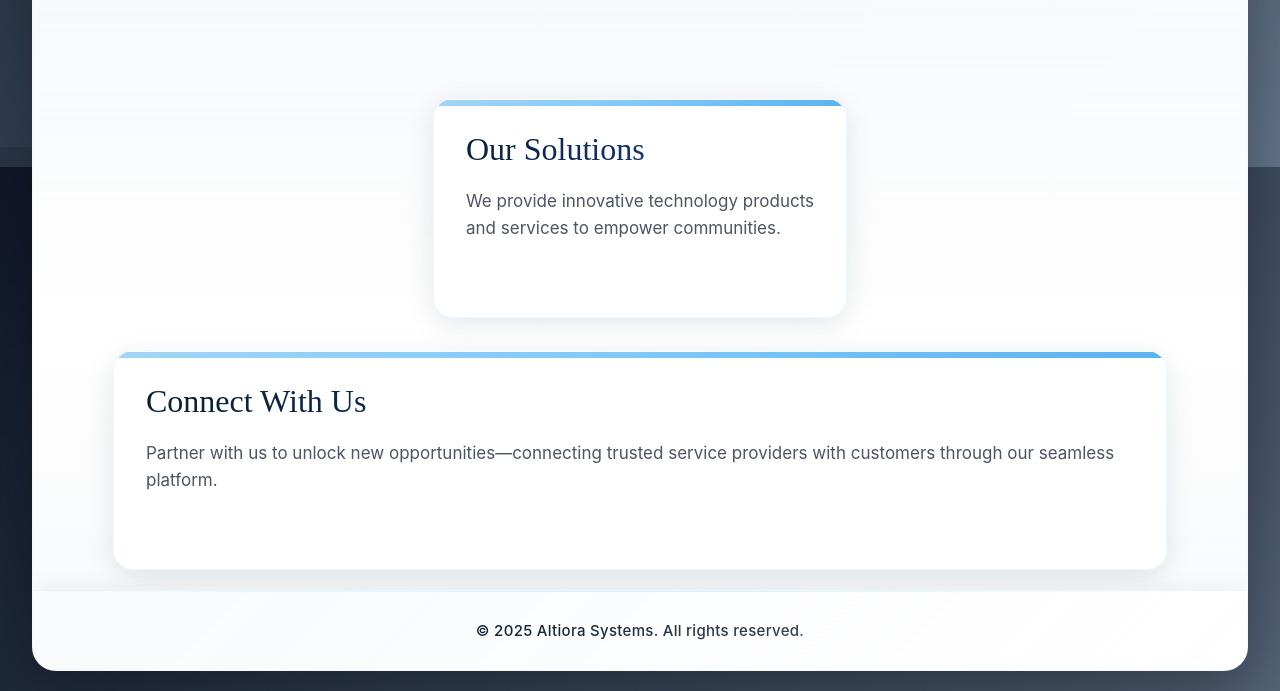
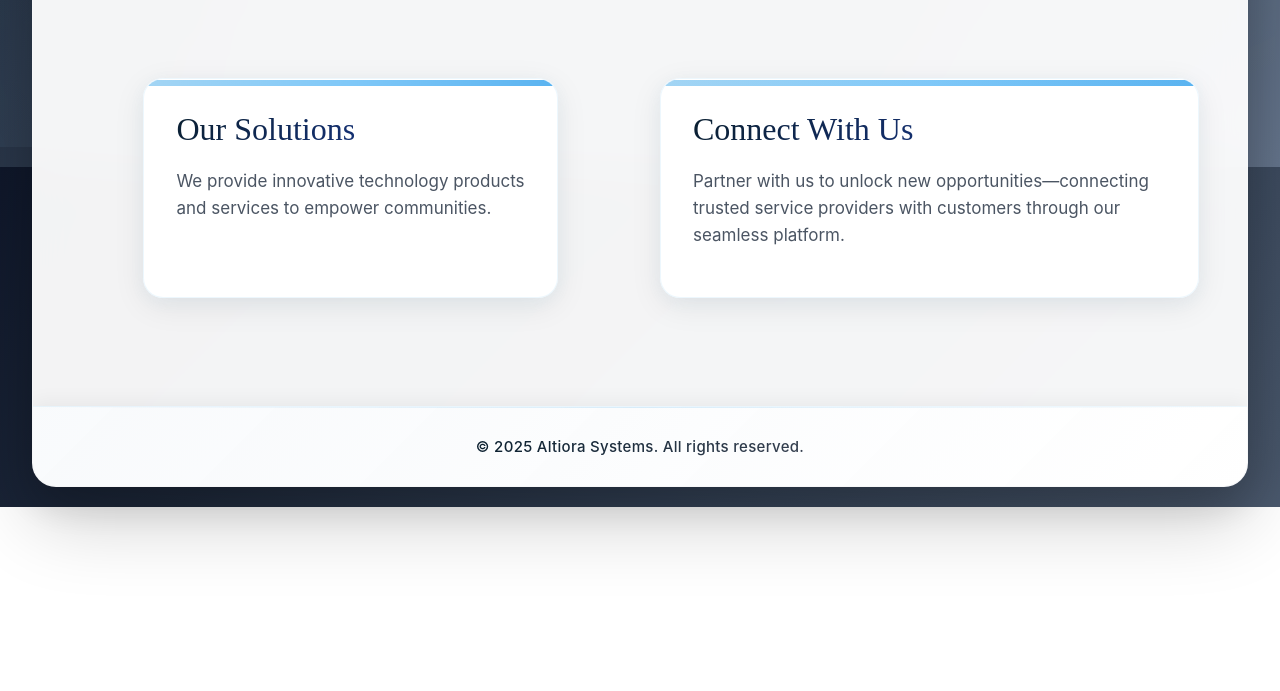
Before and after one commit to Altiora-Systems/altiorawebsite, a plain HTML site: page index.html in a window 1280 px wide. Shown: the part 633-1324 px from the top of the page. After the commit the page ends 1140 px from the top, so only its background shows below. Drawn offline with Linux system fonts and the light colour scheme; a web font is replaced by a local one.

Commit message:
Fixed solution-card display

```diff
--- a/css/style.css
+++ b/css/style.css
@@ -683,19 +683,20 @@ body::before {
 
 /* Solutions Section */
 .solutions-section {
-    display: flex;
-    flex-direction: row;
-    flex-wrap: wrap;
-    gap: 32px;
-    justify-content: center;
-    align-items: stretch;
-    position: relative;
-    overflow: hidden;
-    padding: 100px 80px;
-    background: linear-gradient(180deg,
-        rgba(248, 250, 252, 0.8) 0%,
-        rgba(255, 255, 255, 0.95) 50%,
-        rgba(248, 250, 252, 0.8) 100%);
+    display: grid;
+    grid-template-columns: 1fr; /* Default to stacking on smaller screens */
+    gap: 40px;
+    padding: 80px 48px;
+    justify-items: center;
+    align-items: flex-start;
+    position: relative;
+    z-index: 2;
+}
+
+@media (min-width: 600px) {
+    .solutions-section {
+        grid-template-columns: 1fr 1fr; /* Two columns for screens wider than 600px */
+    }
 }
 
 .solution-card {
@@ -1003,7 +1004,7 @@ body::before {
     }
 
     .solutions-section {
-        padding: 80px 60px;
+        padding: 60px 32px;
     }
 
     .solution-card {
```
